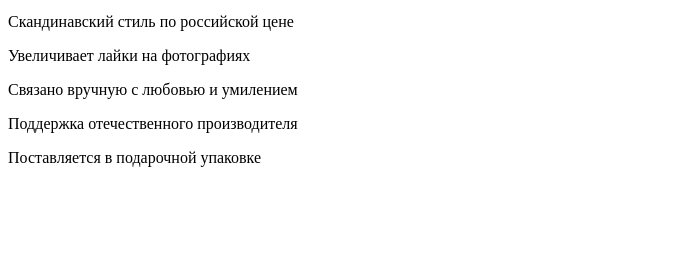
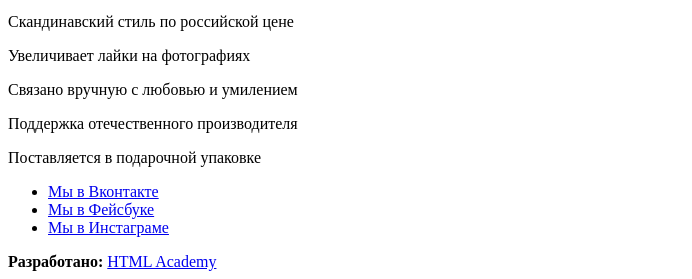
Before and after one commit to POZyTIV4IK/1080013-mishka-17, a website: page source/index.html in a window 1280 px wide. Shown: the part 663-942 px from the top of the page, without its empty margins (0-692 px from the left). Before the commit the page ends 846 px from the top, so only its background shows below. Drawn offline with Linux system fonts and the light colour scheme.

Commit message:
Добавил футер

```diff
--- a/source/index.html
+++ b/source/index.html
@@ -101,6 +101,27 @@
 
  </main>
 
+ <footer class="page-footer">
+   <div class="page-footer__wrapper">
+     <div class="page-footer__social social">
+       <ul class="social__list">
+         <li class="social__item">
+           <a class="social__link social__link--vkontakte" href="https://vk.com/htmlacademy">Мы в Вконтакте</a>
+         </li>
+         <li class="social__item">
+           <a class="social__link social__link--facebook" href="https://www.facebook.com/htmlacademy">Мы в Фейсбуке</a>
+         </li>
+         <li class="social__item">
+           <a class="social__link social__link--instagram" href="https://www.instagram.com/htmlacademy">Мы в Инстаграме</a>
+         </li>
+       </ul>
+     </div>
+     <div class="page-footer__copyright copyright">
+       <b class="copyright__text">Разработано:</b>
+       <a class="button copyright__link" href="https://htmlacademy.ru/intensive/adaptive">HTML Academy</a>
+     </div>
+   </div>
+ </footer>
 
   </body>
 </html>
```
